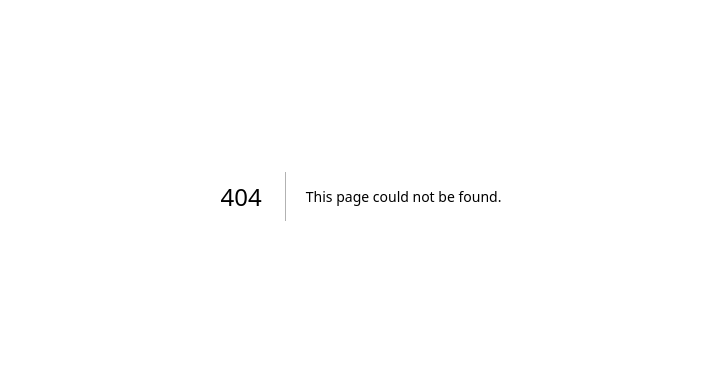
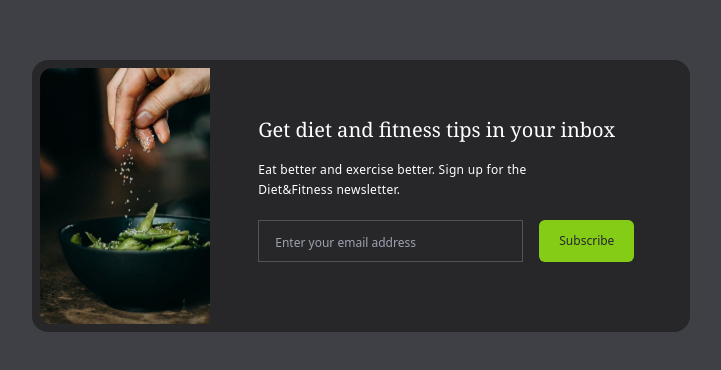
Before and after one commit to Taraskiiin/dump-tailwind, a Next.js app: page /email-subscribe in a window 1280 px wide. Before the commit this address had no page. Shown: the part 204-574 px from the top of the page, without its empty margins (279-1000 px from the left). Built offline with nearby package versions, Linux system fonts and the light colour scheme.

Commit message:
feat(diet-card): implemented email-subscribe page

```diff
--- /dev/null
+++ b/src/pages/email-subscribe.tsx
@@ -0,0 +1,36 @@
+import React from 'react';
+
+export default function EmailSubscribe() {
+	return (
+		<section className='flex items-center justify-center bg-zinc-700 h-screen overflow-hidden'>
+			<div className='bg-zinc-800 p-2 mx-6 rounded-2xl'>
+				<div className='flex flex-col md:flex-row rounded-l-xl'>
+					<img
+						src='/assets/email-subscribe.jpeg'
+						alt='email sub picture'
+						className='object-cover md:object-fit rounded-xl h-80 md:h-64 md:rounded-l-xl md:rounded-r-none transform hover:scale-105 duration-300 hover:rounded-xl'
+					/>
+					<div className='p-6 md:p-12'>
+						<h2 className='font-serif text-xl font-medium text-center text-white md:text-left'>
+							Get diet and fitness tips in your inbox
+						</h2>
+						<p className='max-w-xs my-4 text-xs leading-5 tracking-wide text-center text-white md:text-left'>
+							Eat better and exercise better. Sign up for the Diet&Fitness
+							newsletter.
+						</p>
+						<form className='flex flex-col mt-5 space-y-4 md:space-x-4 md:flex-row md:space-y-0'>
+							<input
+								type='email'
+								placeholder='Enter your email address'
+								className='p-2 px-4 text-center text-white bg-zinc-800 border border-zinc-600 placeholder:text-xs placeholder:text-center md:text-left placeholder:md:text-left focus:outline-none'
+							/>
+							<button className='px-5 py-3 text-xs rounded-md transform text-zinc-800 bg-lime-500 hover:bg-lime-700 hover:text-white duration-500'>
+								Subscribe
+							</button>
+						</form>
+					</div>
+				</div>
+			</div>
+		</section>
+	);
+}
--- a/tailwind.config.js
+++ b/tailwind.config.js
@@ -3,6 +3,12 @@ module.exports = {
 	content: ['./src/**/*.{js,ts,jsx,tsx}'],
 	theme: {
 		extend: {},
+		screens: {
+			xl: { min: '1279px' },
+			lg: { min: '1023px' },
+			md: { min: '767px' },
+			sm: { min: '639px' },
+		},
 	},
 	plugins: [],
 };
```
Also changed, not shown: public/assets/weight.png (renamed from weight.png).
